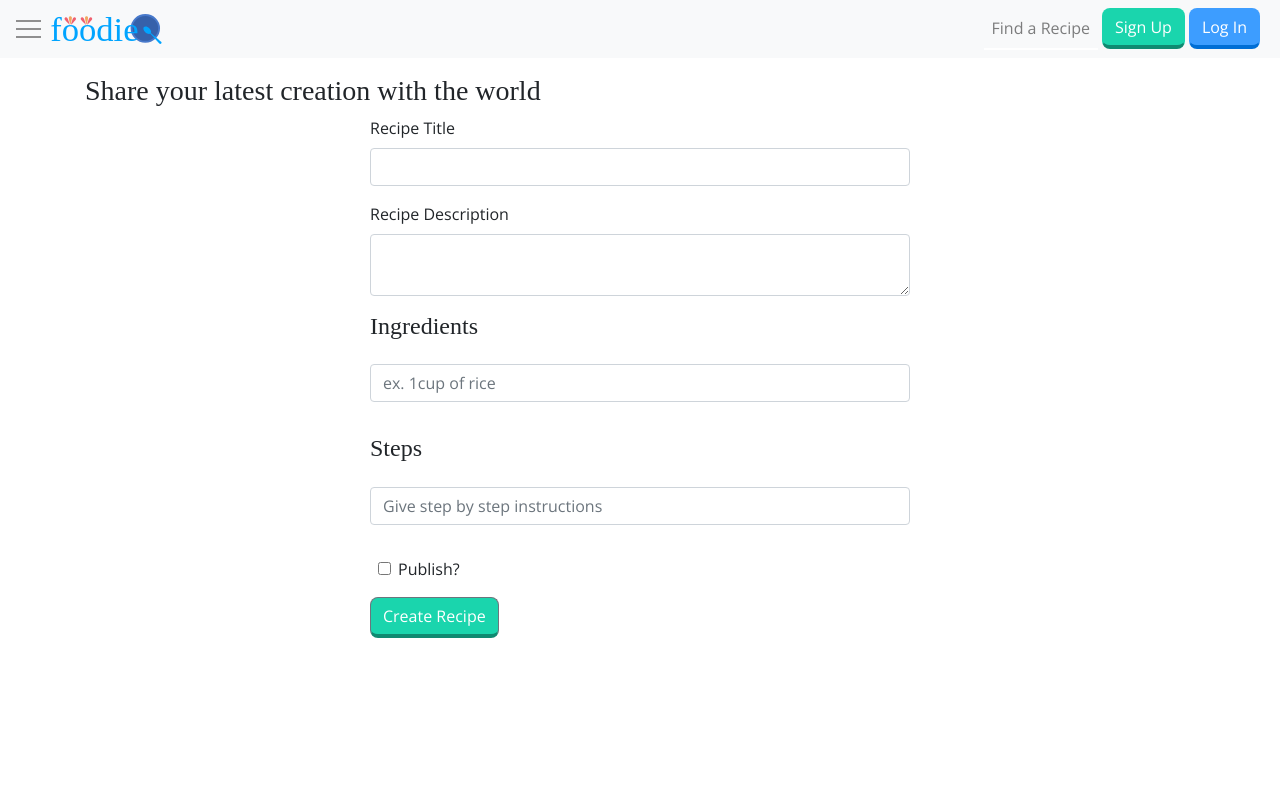
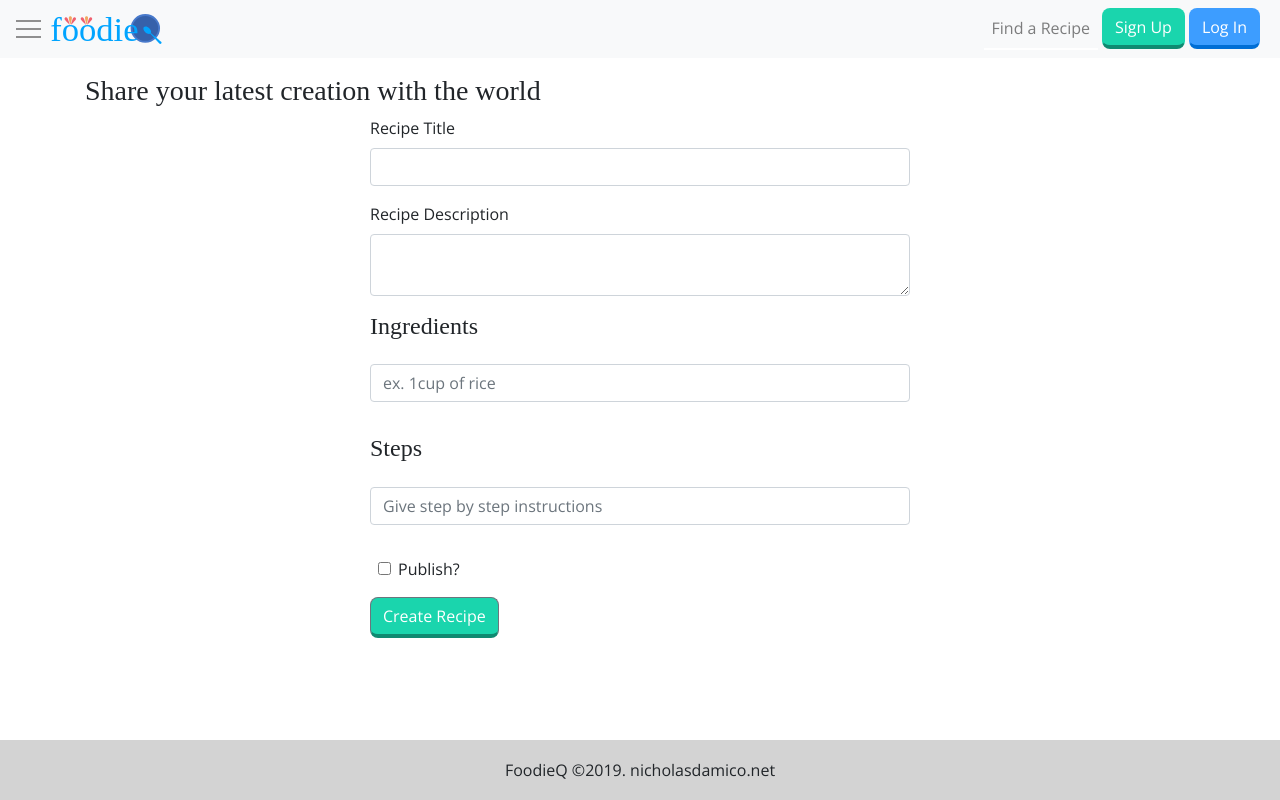
Before and after one commit to Nick-Damico/foodieQ-react, a React (Create React App) app: page /recipes/new in a window 1280 px wide. Built offline with nearby package versions, Linux system fonts and the light colour scheme; a web font is replaced by a local one.

Commit message:
Restructured App.js to have better defined named containers using HTML5 aside, main, footer elements. Added 'sticky' footer to app.

```diff
--- a/src/components/App.css
+++ b/src/components/App.css
@@ -1,6 +1,12 @@
 .page-wrapper {
   position: relative;
-  left: 0;
+  display: flex;
+  flex-direction: column;
+  min-height: 100vh;
+}
+
+.main {
+  flex: 1 0 auto;
 }
 
 .App {
--- a/src/components/App.js
+++ b/src/components/App.js
@@ -8,6 +8,7 @@ import WelcomePage from "./pages/WelcomePage";
 import SiteOverlay from "./overlay/SiteOverlay";
 import SidePanel from "./overlay/SidePanel";
 import CreateRecipe from "./recipes/CreateRecipe";
+import Footer from "./Footer";
 import { TweenMax, Back } from "gsap/TweenMax";
 import { library } from "@fortawesome/fontawesome-svg-core";
 import { connect } from "react-redux";
@@ -51,11 +52,11 @@ class App extends Component {
 
   render() {
     return (
+      <BrowserRouter>
         <div className="App">
-        <BrowserRouter>
-          <div className="App-inner">
           <div className="page-wrapper" ref={this.page}>
             <NavigationBar />
+            <main className="main">
               {this.props.isSignedIn ? (
                 <Route exact path="/" component={WelcomePage} />
               ) : (
@@ -63,11 +64,12 @@ class App extends Component {
               )}
               <Route exact path="/recipes/new" component={CreateRecipe} />
               {this.props.isOverlayOpen ? <SiteOverlay /> : null}
+            </main>
+            <Footer />
           </div>
           <SidePanel />
         </div>
       </BrowserRouter>
-      </div>
     );
   }
 }
--- /dev/null
+++ b/src/components/Footer.css
@@ -0,0 +1,5 @@
+.footer {
+  height: 60px;
+  line-height: 60px;
+  background-color: lightgrey;
+}
--- /dev/null
+++ b/src/components/Footer.js
@@ -0,0 +1,13 @@
+import "./Footer.css";
+import React from "react";
+import { Container } from "reactstrap";
+
+const Footer = () => {
+  return (
+    <footer className="footer">
+      FoodieQ &copy;2019. nicholasdamico.net
+    </footer>
+  );
+};
+
+export default Footer;
--- a/src/components/overlay/SidePanel.js
+++ b/src/components/overlay/SidePanel.js
@@ -1,6 +1,5 @@
 import "./SidePanel.css";
 import React, { Component } from "react";
-import Greeting from "./Greeting";
 import { Link } from "react-router-dom";
 import { Container, Row, Col, Nav, NavItem } from "reactstrap";
 import { TweenMax, Back } from "gsap/TweenMax";
--- a/src/index.css
+++ b/src/index.css
@@ -35,8 +35,14 @@
 }
 
 /* BASE STYLES */
+body,
+html,
+#root,
+.App {
+  height: 100%;
+}
+
 body {
-  margin: 0;
   padding: 0;
   font-family: 'Open Sans', 'Helvetica', 'Arial', sans-serif;
   -webkit-font-smoothing: antialiased;
```
Lines whose indentation alone changed are shown as unchanged.
